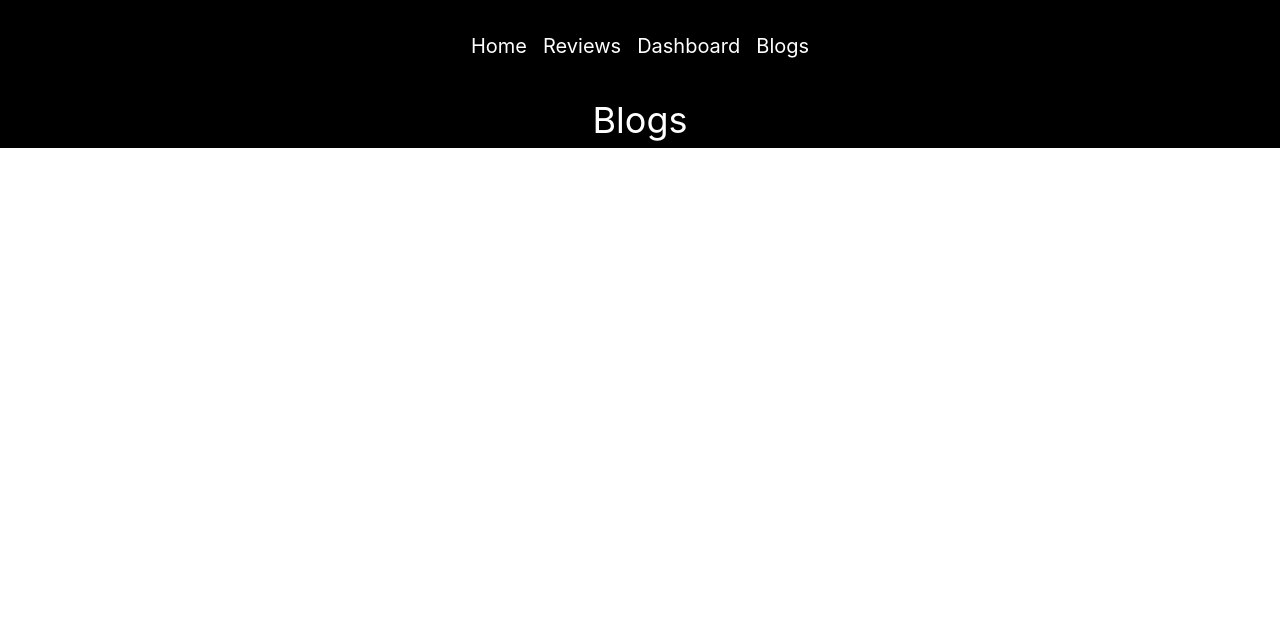
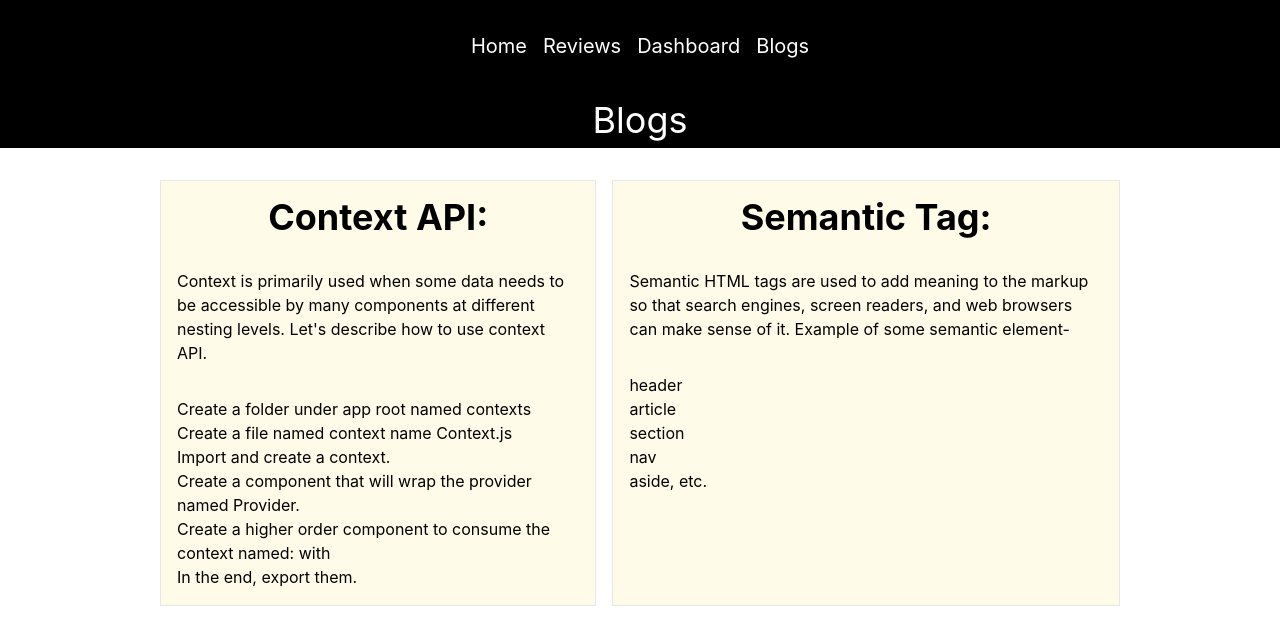
Before and after one commit to Tareq-Ahmed-Github/xiaomi-imilab-website, a React (Create React App) app: page /blogs in a window 1280 px wide. Shown: the top 644 px of the page. Built offline with nearby package versions, Linux system fonts and the light colour scheme.

Commit message:
blogs are given, a few styles are changed

```diff
--- a/src/components/Blogs.js
+++ b/src/components/Blogs.js
@@ -4,6 +4,38 @@ const Blogs = () => {
     return (
         <div>
             <h1 className='text-4xl w-full bg-black text-white py-2'>Blogs</h1>
+
+            <div className='flex w-3/4 mx-auto gap-4'>
+                <div className='border mt-8 bg-yellow-50'>
+                    <h1 className='text-4xl font-bold my-4'>Context API:</h1>
+                    <p className='text-left p-4'>
+                        Context is primarily used when some data needs to be accessible by many components at different nesting levels. Let's describe how to use context API.
+                    </p>
+                    <ul className='text-left p-4 '>
+                        <li>Create a folder under app root named contexts</li>
+                        <li>Create a file named context name Context.js</li>
+                        <li>Import and create a context.</li>
+                        <li>Create a component that will wrap the provider named Provider.</li>
+                        <li>Create a higher order component to consume the context named: with</li>
+                        <li>In the end, export them.</li>
+                    </ul>
+                </div>
+                <div className='border mt-8 bg-yellow-50'>
+                    <h1 className='text-4xl font-bold my-4'>Semantic Tag: </h1>
+                    <p className='text-left p-4'>
+                        Semantic HTML tags are used to add meaning to the markup so that search engines, screen readers, and web browsers can make sense of it.
+                        Example of some semantic element-
+                    </p>
+                    <ul className='text-left p-4 '>
+                        <li>header</li>
+                        <li>article</li>
+                        <li>section</li>
+                        <li>nav</li>
+                        <li>aside, etc.</li>
+                    </ul>
+
+                </div>
+            </div>
         </div>
     );
 };
--- a/src/components/Home.js
+++ b/src/components/Home.js
@@ -7,7 +7,7 @@ const Home = () => {
     return (
         <div>
             <h1 className='text-4xl w-full bg-black text-white py-2'>Home</h1>
-            <div className='product-details bg-slate-100 w-3/4 mx-auto mt-8 rounded-lg border flex '>
+            <div className='product-details bg-slate-100 w-3/4 mx-auto my-8 rounded-lg border md:flex '>
             <div className='image'>
                 <img src="https://i.ibb.co/b61Fhvc/kw66-500x500.jpg" alt="" />
             </div>
@@ -23,11 +23,11 @@ const Home = () => {
                     <li>Battery Capacity: 340 mAh</li>
                     <li>Display: 1.28-inches 3D TFT</li>
                 </ul>
-                <button className='text-white bg-rose-700 p-2 mt-2 rounded-2xl hover:bg-red-400'>Order Now</button>
+                <button className='text-white bg-rose-700 p-2 my-2 rounded-2xl hover:bg-red-400'>Order Now</button>
                 </div>
             </div>
             </div>
-            <div className='home-reviews mt-20 '>
+            <div className='home-reviews mb-20 '>
                 <TopReviews/>
                 <Link className='p-4 border-orange-200 border-2 rounded-3xl px-8 text-orange-400 hover:font-bold' to='/reviews'>See All</Link>
             </div>
--- a/src/components/Reviews.js
+++ b/src/components/Reviews.js
@@ -4,22 +4,22 @@ import Review from './Review';
 const Reviews = () => {
     const reviewAll = [
         {
-            id: 1, name: 'Jackson', rating: 4.5, comment: 'best smartwatch i have ever used, but the only lacking in it is not supporting sim cards.'
+            id: 1, name: 'Jackson', rating: 4.5, comment: 'Best smartwatch i have ever used, but the only lacking in it is not supporting sim cards.'
         },
         {
-            id: 2, name: 'Thomas', rating: 5, comment: 'battery health is amazing.'
+            id: 2, name: 'Thomas', rating: 5, comment: 'Battery health is amazing.'
         },
         {
-            id: 3, name: 'Tom', rating: 5, comment: 'looks so premium.'
+            id: 3, name: 'Tom', rating: 5, comment: 'Looks so premium.'
         },
         {
             id: 3, name: 'Alexa', rating: 4.5, comment:'One of the best of xiaomi products'
         },
         {
-            id: 3, name: 'Smith', rating: 5, comment:'loved this watch. very useful.'
+            id: 3, name: 'Smith', rating: 5, comment:'Loved this watch. very useful.'
         },
         {
-            id: 3, name: 'Harry', rating: 4, comment:'best quality within handy budget.'
+            id: 3, name: 'Harry', rating: 4, comment:'Best quality within handy budget.'
         }
     ]
     return (
```
